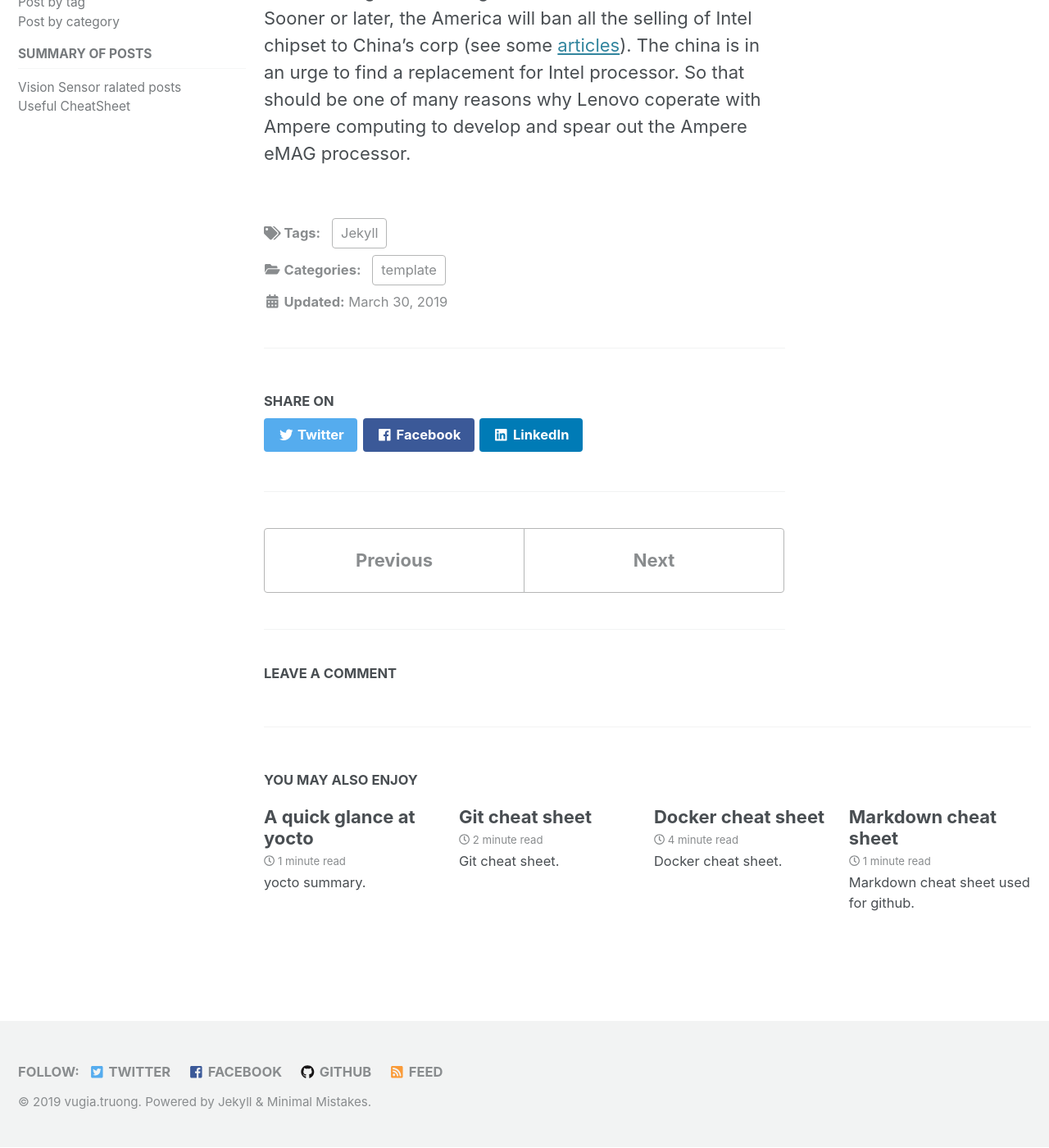
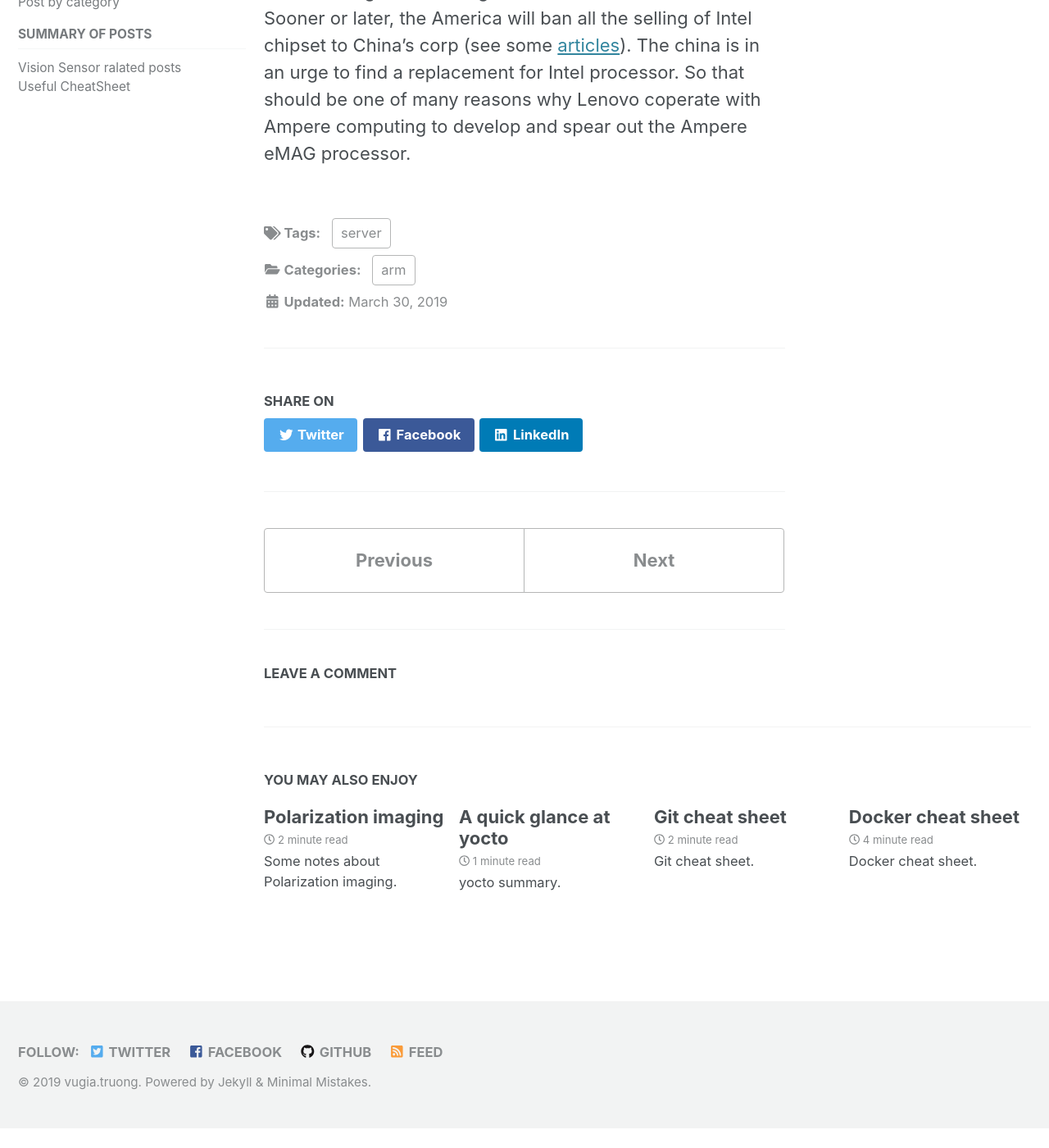
Before and after one commit to gachiemchiep/gachiemchiep.github.io, a Jekyll site: the page built from _posts/2019/2019-03-30-ampere-eMAG.md, in a window 1280 px wide and 1400 px high, scrolled down 2556 px. Shown: the whole window at 82% size. Built offline with Jekyll 4.4.1, drawn with Linux system fonts in a browser that asks for light colours; cached includes are drawn as plain includes; comment, search, counter and statistics services are not loaded; after the commit the page ends 3931 px from its top, so only the background shows below that; part of the change alters nothing that is shown.

Commit message:
Add new post

```diff
--- a/_posts/2019/2019-03-30-ampere-eMAG.md
+++ b/_posts/2019/2019-03-30-ampere-eMAG.md
@@ -1,10 +1,11 @@
 ---
 title: "Quick glance at Ampere eMAG processer"
 excerpt: "Quick glance at Ampere eMAG processer."
+published: true
 categories:
-  - template
+  - arm
 tags:
-  - Jekyll
+  - server
 comments: true
 toc: true
 support: true
--- /dev/null
+++ b/_posts/2019/2019-04-15-polarization-imaging.md
@@ -0,0 +1,111 @@
+---
+title: "Polarization imaging"
+excerpt: "Some notes about Polarization imaging."
+categories:
+  - vision
+  - todo
+tags:
+  - polarization
+  - sensor
+published: true
+comments: true
+toc: true
+support: true
+order: 9
+author: vugia.truong
+---
+
+# Summary
+
+TODO :
+
+- [ ] polarization sensor structure analysis
+- [ ] More detail
+
+## Challenges in inspection tasks
+
+There're challenge inspection tasks that a normal camera can not solve. Such as:
+
+1. Hidden stress in meterials
+2. Strong reflective surfaces
+3. Low contrast objects/surfaces
+
+![Challenge tasks](/assets/images/2019/polarization_tasks_1.png)
+
+[Image source](https://d1d1c1tnh6i0t6.cloudfront.net/wp-content/uploads/2018/11/Going-Polarized-Presentation.pdf) .There're other examples at [Sony video](https://youtu.be/C5hhKcMYRGI?t=27)
+
+**Why these examples are challenged ?** . When light come to the surface of inspected object, it will be reflected/absorbed/refracted. Camera capture the reflected light and create image of inspected object. The focus function help camera to ignore light which is not reflected from inspected object. So the inspected object could appear clearly and vividly such as the image below
+
+![Taking image](/assets/images/2019/image_focus.jpg)
+
+**What could go wrong here?**. Imaging a scene when the light come to the surface of inspected object, and it is **reflected too much** or **absorbed/refracted too much**. Inspected object appeared on captured image will be flared or law in contrast. See the image below :
+
+![Challenge tasks](/assets/images/2019/polarization_tasks_1.png)
+
+**How can we solve this problem?**. The main idea is using polarization filter or polarization sensor to remove part of light that is noisy.
+
+## Unpolarized to Polarized
+
+Light have **Wave** and **Particle** properties. In this post, unpolarized and polarized words described **particle** property of light. There's simple figure at [quora](https://www.quora.com/What-is-polarization-of-light) that illustrate the difference between unpolarized and polarized light.
+
+![Challenge tasks](/assets/images/2019/polarization_light.png)
+
+**How to convert unpolarized light into polarized light ?**. Unpolarized light can be converted into polarized light by reflection or refraction. Image source [lucid vision labs](https://thinklucid.com/tech-briefs/polarization-explained-sony-polarized-sensor/)
+
+![convert unpolarized light into polarized light ](/assets/images/2019/reflection-refraction-polarization.gif)
+
+## Usage of polarization imaging
+
+Polarization imaging can be used for belows tasks. [Source: lucid vision lab](https://thinklucid.com/tech-briefs/polarization-explained-sony-polarized-sensor/)
+
+1. Stress Inspection
+2. Reduce Reflection
+3. Improving Contrast
+4. Scratch inspection
+5. Object detection
+
+In photography, it's very popular to use a polarizing filter to reduce flaring from sky/sea/water picture. [source](https://www.motherjones.com/kevin-drum/2018/03/582175/)
+
+![Photography](/assets/images/2019/blog_polarizing_lake_glare.jpg)
+
+## How to apply polarization imaging
+
+Applying polarization imaging require special camera, lense to capture polarization image. Tradition system/camera use polarizing filter. The filters are placed in front of camera so part of in-come light if filtered and result in more contrasted and clear image. This approach have 2 disadvantages :
+
+1. Expensive and hard to mainternance
+
+![Photography](/assets/images/2019/polarization_system_1.png)
+
+2. Still have noise left
+
+![Photography](/assets/images/2019/Polarization-Sensor-Crosstalk-1.gif)
+
+To solve those above problems, Sony introduce the first ever polarization sensor in 2018 [source](https://www.ptgrey.com/sony-polarization) . This show the leading position that they have in vision industry.
+
+**So how Sony's polarization sensor solve those 2 above disadvantages ?**
+
+1. Polarizing filter is embedded directly inside vision sensor so we don't need separate filter.
+2. polarizer is embedded below the micro lens so noise is completly separated.
+
+![Photography](/assets/images/2019/Polarization-Sensor-Crosstalk-2.gif)
+
+## Conclusion
+
+1. Polarizating imaging is still a new type of sensor. More time is needed until this sensor is mature enough
+2. Low resolution, low speed
+3. Total new type of imaging system, so imaging analysis is difficult.
+
+
+## Reference
+
+1. [introduction-to-polarization/](https://www.edmundoptics.com/resources/application-notes/optics/introduction-to-polarization/)
+2. [polarization application](https://www.edmundoptics.com/resources/application-notes/illumination/successful-light-polarization-techniques/)
+3. [quora](https://www.quora.com/What-is-polarization-of-light)
+4. [sony-polarization sensor](https://www.ptgrey.com/sony-polarization)
+5. [phan cuc la gi](https://vi.wikipedia.org/wiki/Ph%C3%A2n_c%E1%BB%B1c)
+6. [lucid vision : gioi thieu ve anh sang phan cuc](https://thinklucid.com/tech-briefs/polarization-explained-sony-polarized-sensor/)
+7. [Going-Polarized-Presentation](https://d1d1c1tnh6i0t6.cloudfront.net/wp-content/uploads/2018/11/Going-Polarized-Presentation.pdf)
+8. [use case cua polaration imaging](http://image-sensors-world.blogspot.com/2019/04/lucid-vision-on-polarization-camera-use.html)
+9. [08_Stage1_1430_LUCID](https://ibv.vdma.org/documents/256550/27019077/2018-11-08_Stage1_1430_LUCID.pdf/
+)
+10. [Lucid vision lab white paper]( https://dce9ugryut4ao.cloudfront.net/LUCID-Going-Polarized-White-Paper.pdf)
```
Also changed, not shown: assets/images/2019/Polarization-Sensor-Crosstalk-1.gif (added), assets/images/2019/blog_polarizing_lake_glare.jpg (added), assets/images/2019/image_focus.jpg (added), assets/images/2019/polarization-sensor-no-crosstalk-2.gif (added), assets/images/2019/polarization_light.png (added), assets/images/2019/polarization_system_1.png (added), assets/images/2019/polarization_tasks_1.png (added), assets/images/2019/reflection-refraction-polarization.gif (added).
